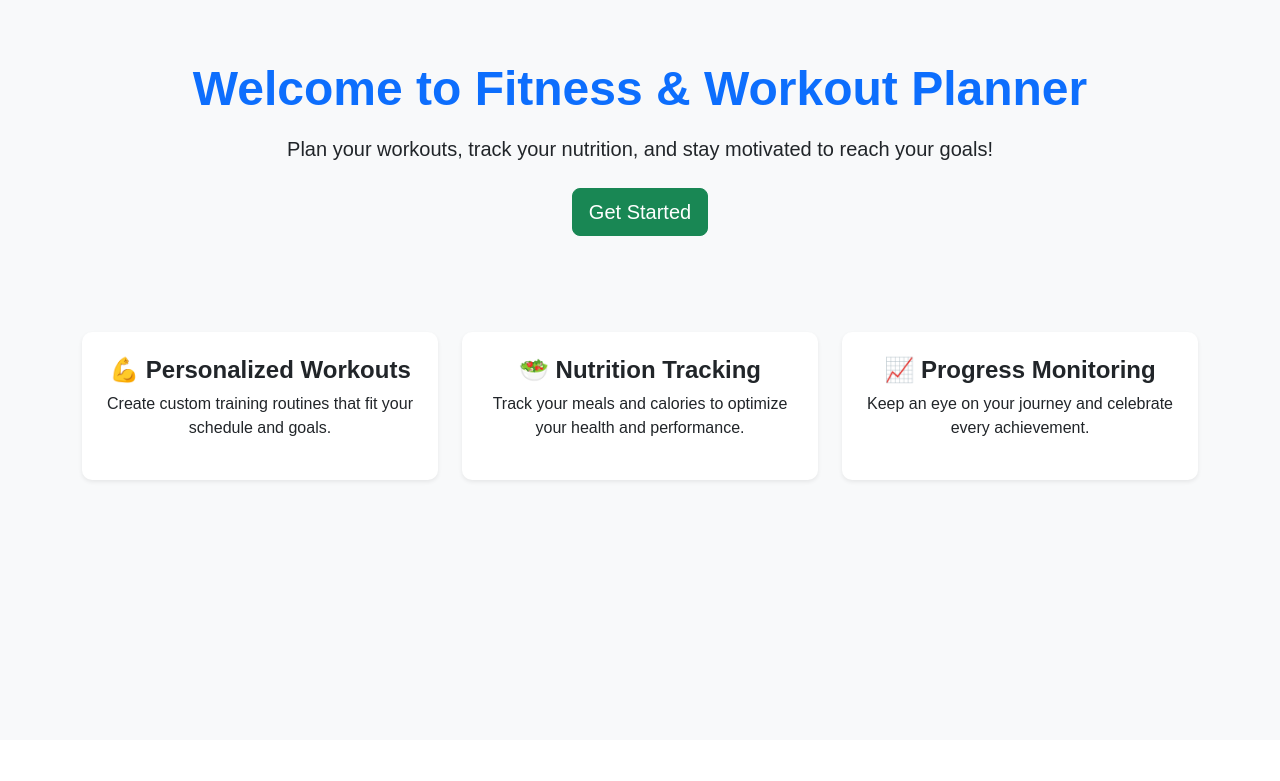
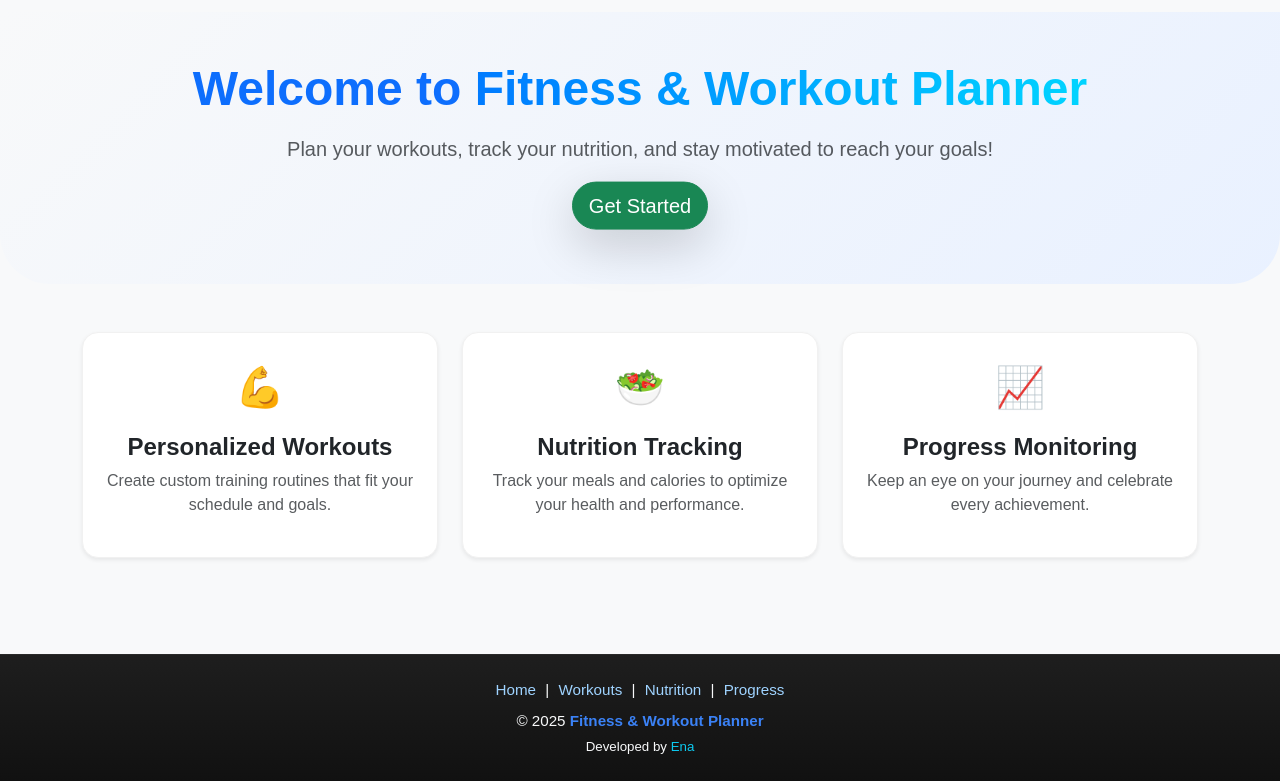
Before and after one commit to eenaa91/webprogramming, a PHP site: page / in a window 1280 px wide. Shown: the part 60-841 px from the top of the page. Before the commit the page ends 543 px from the top, so only its background shows below. Run offline with PHP 8.4, Linux system fonts and the light colour scheme.

Commit message:
Milestone 1

```diff
--- a/fitnessplanner/frontend/css/style.css
+++ b/fitnessplanner/frontend/css/style.css
@@ -44,3 +44,206 @@ footer {
   padding: 20px 0;
   text-align: center;
 }
+
+
+.card {
+  transition: transform 0.2s ease, box-shadow 0.2s ease;
+}
+
+.card:hover {
+  transform: translateY(-5px);
+  box-shadow: 0 10px 20px rgba(0, 0, 0, 0.15);
+}
+
+.collapse .card-body {
+  font-size: 0.95rem;
+  line-height: 1.6;
+}
+
+.btn-primary {
+  background: linear-gradient(135deg, #007bff, #0056d2);
+  border: none;
+}
+
+.btn-primary:hover {
+  background: linear-gradient(135deg, #0056d2, #0041a8);
+}
+
+.modal-content {
+  border: none;
+  overflow: hidden;
+}
+
+.modal-header {
+  background: linear-gradient(135deg, #007bff, #0056d2);
+}
+
+.modal-body ul {
+  padding-left: 1.2rem;
+}
+
+.modal-body li {
+  margin-bottom: 0.5rem;
+  font-size: 1.05rem;
+}
+
+/* Hero section styling */
+.hero-section {
+  background: linear-gradient(135deg, #f8f9fa, #e9f1ff);
+  border-radius: 0 0 50px 50px;
+  padding-top: 6rem;
+  padding-bottom: 6rem;
+}
+
+.text-gradient {
+  background: linear-gradient(90deg, #007bff, #00d4ff);
+  -webkit-background-clip: text;
+  -webkit-text-fill-color: transparent;
+}
+
+/* Animation keyframes */
+@keyframes fadeIn {
+  from { opacity: 0; transform: translateY(10px); }
+  to { opacity: 1; transform: translateY(0); }
+}
+
+@keyframes bounce {
+  0%, 20%, 50%, 80%, 100% { transform: translateY(0); }
+  40% { transform: translateY(-8px); }
+  60% { transform: translateY(-4px); }
+}
+
+/* Animation utility classes */
+.animate-fade {
+  animation: fadeIn 1s ease-in-out forwards;
+}
+.animate-fade-delay {
+  opacity: 0;
+  animation: fadeIn 1.2s ease-in-out 0.3s forwards;
+}
+.animate-bounce {
+  animation: bounce 2s infinite;
+}
+
+/* Feature cards */
+.feature-card {
+  background: white;
+  transition: all 0.3s ease;
+  border: 1px solid #f1f1f1;
+}
+.feature-card:hover {
+  transform: translateY(-8px);
+  box-shadow: 0 12px 24px rgba(0, 123, 255, 0.15);
+}
+.feature-icon {
+  font-size: 2.5rem;
+  color: #007bff;
+  transition: transform 0.3s ease;
+}
+.feature-card:hover .feature-icon {
+  transform: scale(1.2);
+}
+
+.footer {
+  background: linear-gradient(180deg, #1e1e1e, #111);
+  color: #e0e0e0;
+  border-top: 1px solid rgba(255, 255, 255, 0.1);
+  font-size: 0.95rem;
+}
+
+.footer a {
+  color: #9fd3ff;
+  text-decoration: none;
+  margin: 0 5px;
+  transition: color 0.3s ease;
+}
+
+.footer a:hover {
+  color: #00bfff;
+}
+
+.footer p {
+  margin: 0;
+}
+
+.footer .text-primary {
+  color: #3b82f6 !important; /* plava */
+}
+
+.chart-image {
+  max-width: 90%;
+  height: auto;
+  border-radius: 20px;
+  box-shadow: 0 6px 25px rgba(0, 0, 0, 0.15);
+  transition: transform 0.3s ease, box-shadow 0.3s ease;
+}
+
+.chart-image:hover {
+  transform: scale(1.03);
+  box-shadow: 0 10px 30px rgba(0, 0, 0, 0.25);
+}
+
+.profile-header {
+  text-align: center;
+  margin-bottom: 30px;
+}
+
+.profile-header img {
+  width: 140px;
+  height: 140px;
+  object-fit: cover;
+  border-radius: 50%;
+  border: 4px solid #007bff;
+  box-shadow: 0 0 15px rgba(0, 123, 255, 0.3);
+  transition: transform 0.3s ease, box-shadow 0.3s ease;
+}
+
+.profile-header {
+  text-align: center;
+  margin-bottom: 30px;
+}
+
+.profile-header img {
+  width: 140px;
+  height: 140px;
+  object-fit: cover;
+  border-radius: 50%;
+  border: 4px solid #007bff;
+  box-shadow: 0 0 15px rgba(0, 123, 255, 0.3);
+  transition: transform 0.3s ease, box-shadow 0.3s ease;
+}
+
+.profile-header img:hover {
+  transform: scale(1.07);
+  box-shadow: 0 0 25px rgba(0, 123, 255, 0.4);
+}
+
+.profile-header h4 {
+  margin-top: 15px;
+  font-weight: 600;
+  color: #222;
+}
+
+.profile-header p {
+  color: #666;
+  margin-bottom: 0;
+}
+
+/* === Nutrition Cards Image Fix === */
+.card-img-top {
+  height: 220px;            /* ista visina za sve slike */
+  object-fit: cover;        /* zadrži proporcije i izreži višak */
+  width: 100%;
+  border-top-left-radius: 10px;
+  border-top-right-radius: 10px;
+}
+
+/* Osiguraj da sve kartice budu iste visine */
+.card.h-100 {
+  display: flex;
+  flex-direction: column;
+}
+
+.card-body {
+  flex-grow: 1;
+}
--- a/fitnessplanner/frontend/js/main.js
+++ b/fitnessplanner/frontend/js/main.js
@@ -1,6 +1,5 @@
 const app = document.getElementById("app");
 
-// Funkcija za učitavanje stranice
 function loadPage(page) {
   fetch(`./frontend/views/${page}.html`)
     .then(response => {
@@ -9,12 +8,22 @@ function loadPage(page) {
     })
     .then(html => {
       document.getElementById("app").innerHTML = html;
+
+      // Aktiviraj JS logiku po stranici
+      if (page === "workout") {
+        initWorkoutToggles();
+      }
+
+      if (page === "nutrition") {
+        // ⬇️ Malo kašnjenje da se modal sigurno učita prije aktiviranja listenera
+        setTimeout(initNutritionModals, 100);
+      }
     })
     .catch(err => {
-      document.getElementById("app").innerHTML = `<p class="text-center text-danger mt-5">${err.message}</p>`;
+      document.getElementById("app").innerHTML =
+        `<p class="text-center text-danger mt-5">${err.message}</p>`;
     });
 }
-
 
 // Router
 function router() {
@@ -22,6 +31,134 @@ function router() {
   loadPage(hash);
 }
 
-// Event listeneri
 window.addEventListener("hashchange", router);
 window.addEventListener("load", router);
+
+// =======================
+// 🏋️ WORKOUT MODAL FUNKCIJE
+// =======================
+function initWorkoutToggles() {
+  const buttons = document.querySelectorAll(".view-btn");
+  if (!buttons.length) return;
+
+  buttons.forEach(btn => {
+    btn.addEventListener("click", () => {
+      const plan = btn.dataset.plan;
+      showWorkoutDetails(plan);
+    });
+  });
+}
+
+function showWorkoutDetails(plan) {
+  const modalTitle = document.getElementById("workoutModalLabel");
+  const modalBody = document.getElementById("workoutModalBody");
+  const modal = new bootstrap.Modal(document.getElementById("workoutModal"));
+
+  let title = "";
+  let content = "";
+
+  if (plan === "strength") {
+    title = "💪 Full Body Strength Plan";
+    content = `
+      <p>This 4-day strength plan builds endurance, flexibility, and power.</p>
+      <ul>
+        <li>Day 1 – Upper Body Strength</li>
+        <li>Day 2 – Lower Body Power</li>
+        <li>Day 3 – Core & Conditioning</li>
+        <li>Day 4 – Stretch & Mobility</li>
+      </ul>
+    `;
+  } else if (plan === "hiit") {
+    title = "🔥 Cardio & HIIT Routine";
+    content = `
+      <p>Fast-paced cardio and HIIT program to burn calories and boost stamina.</p>
+      <ul>
+        <li>Day 1 – Sprint Intervals</li>
+        <li>Day 2 – Full Body HIIT</li>
+        <li>Day 3 – Stretch & Recovery</li>
+      </ul>
+    `;
+  } else if (plan === "upper") {
+    title = "🏋️ Upper Body Focus";
+    content = `
+      <p>Targeted program for building your chest, back, arms, and shoulders.</p>
+      <ul>
+        <li>Day 1 – Chest & Triceps</li>
+        <li>Day 2 – Back & Biceps</li>
+        <li>Day 3 – Shoulders</li>
+        <li>Day 4 – Arms & Core</li>
+        <li>Day 5 – Recovery & Mobility</li>
+      </ul>
+    `;
+  }
+
+  modalTitle.innerHTML = title;
+  modalBody.innerHTML = content;
+  modal.show();
+}
+
+// =======================
+// 🍽️ NUTRITION MODAL FUNKCIJE
+// =======================
+function initNutritionModals() {
+  const buttons = document.querySelectorAll(".nutrition-btn");
+  if (!buttons.length) return;
+
+  buttons.forEach(btn => {
+    btn.addEventListener("click", () => {
+      const plan = btn.dataset.plan;
+      showNutritionDetails(plan);
+    });
+  });
+}
+
+function showNutritionDetails(plan) {
+  const modalEl = document.getElementById("nutritionModal");
+  if (!modalEl) return; // sigurnosna provjera
+
+  const modalTitle = document.getElementById("nutritionModalLabel");
+  const modalBody = document.getElementById("nutritionModalBody");
+  const modal = new bootstrap.Modal(modalEl);
+
+  let title = "";
+  let content = "";
+
+  if (plan === "protein") {
+    title = "🥩 High Protein Plan";
+    content = `
+      <p>This plan helps build lean muscle and speed up recovery.</p>
+      <ul>
+        <li>🍳 Breakfast – Omelet with spinach and feta</li>
+        <li>🍗 Lunch – Grilled chicken with quinoa and veggies</li>
+        <li>🍣 Dinner – Salmon with brown rice and broccoli</li>
+        <li>🥜 Snacks – Greek yogurt, almonds, or protein shake</li>
+      </ul>
+    `;
+  } else if (plan === "balanced") {
+    title = "🥗 Balanced Diet Plan";
+    content = `
+      <p>Perfect balance of carbs, protein, and fats for steady energy.</p>
+      <ul>
+        <li>🥣 Breakfast – Oatmeal with fruits and honey</li>
+        <li>🥗 Lunch – Chicken salad with avocado</li>
+        <li>🍝 Dinner – Whole-grain pasta with turkey and veggies</li>
+        <li>🍎 Snacks – Mixed nuts or fresh fruit</li>
+      </ul>
+    `;
+  } else if (plan === "vegan") {
+    title = "🌱 Vegan Energy Plan";
+    content = `
+      <p>Boost endurance with plant-based nutrition.</p>
+      <ul>
+        <li>🥑 Breakfast – Smoothie with oats, banana, and almond milk</li>
+        <li>🥙 Lunch – Lentil wrap with hummus</li>
+        <li>🍛 Dinner – Tofu stir-fry with brown rice</li>
+        <li>🥜 Snacks – Nuts, seeds, and protein bars</li>
+      </ul>
+    `;
+  }
+
+  modalTitle.innerHTML = title;
+  modalBody.innerHTML = content;
+  modal.show();
+}
--- a/fitnessplanner/frontend/views/home.html
+++ b/fitnessplanner/frontend/views/home.html
@@ -1,32 +1,43 @@
-<section class="text-center bg-light py-5">
-  <div class="container">
-    <h1 class="display-5 fw-bold mb-3 text-primary">Welcome to Fitness & Workout Planner</h1>
-    <p class="lead mb-4">
-      Plan your workouts, track your nutrition, and stay motivated to reach your goals!
-    </p>
-    <a href="#register" class="btn btn-success btn-lg">Get Started</a>
+<section class="text-center py-5 hero-section">
+  <h1 class="display-5 fw-bold text-primary mb-3 animate-fade">Welcome to <span class="text-gradient">Fitness & Workout Planner</span></h1>
+  <p class="lead text-muted mb-4 animate-fade-delay">
+    Plan your workouts, track your nutrition, and stay motivated to reach your goals!
+  </p>
+  <a href="#login" class="btn btn-success btn-lg rounded-pill shadow-lg animate-bounce">Get Started</a>
+</section>
+
+<section class="container py-5">
+  <div class="row text-center g-4">
+
+    <div class="col-md-4">
+      <div class="feature-card p-4 shadow-sm rounded-4 h-100">
+        <div class="feature-icon mb-3">💪</div>
+        <h4 class="fw-bold">Personalized Workouts</h4>
+        <p class="text-muted">
+          Create custom training routines that fit your schedule and goals.
+        </p>
+      </div>
+    </div>
+
+    <div class="col-md-4">
+      <div class="feature-card p-4 shadow-sm rounded-4 h-100">
+        <div class="feature-icon mb-3">🥗</div>
+        <h4 class="fw-bold">Nutrition Tracking</h4>
+        <p class="text-muted">
+          Track your meals and calories to optimize your health and performance.
+        </p>
+      </div>
+    </div>
+
+    <div class="col-md-4">
+      <div class="feature-card p-4 shadow-sm rounded-4 h-100">
+        <div class="feature-icon mb-3">📈</div>
+        <h4 class="fw-bold">Progress Monitoring</h4>
+        <p class="text-muted">
+          Keep an eye on your journey and celebrate every achievement.
+        </p>
+      </div>
+    </div>
+
   </div>
 </section>
-
-<section class="container text-center py-5">
-  <div class="row">
-    <div class="col-md-4 mb-4">
-      <div class="card shadow-sm p-4">
-        <h4>💪 Personalized Workouts</h4>
-        <p>Create custom training routines that fit your schedule and goals.</p>
-      </div>
-    </div>
-    <div class="col-md-4 mb-4">
-      <div class="card shadow-sm p-4">
-        <h4>🥗 Nutrition Tracking</h4>
-        <p>Track your meals and calories to optimize your health and performance.</p>
-      </div>
-    </div>
-    <div class="col-md-4 mb-4">
-      <div class="card shadow-sm p-4">
-        <h4>📈 Progress Monitoring</h4>
-        <p>Keep an eye on your journey and celebrate every achievement.</p>
-      </div>
-    </div>
-  </div>
-</section>
--- a/fitnessplanner/frontend/views/progress.html
+++ b/fitnessplanner/frontend/views/progress.html
@@ -33,7 +33,8 @@
     </div>
 
     <div class="text-center mb-5">
-      <img src="https://placehold.co/700x300?text=Progress+Chart" class="img-fluid rounded shadow" alt="Progress chart">
+      <img src="assets/images/progresschart.jpg" class="img-fluid rounded shadow chart-image" alt="Progress Chart">
+
       <p class="text-muted mt-2">Progress over the last 6 weeks</p>
     </div>
 
--- a/fitnessplanner/index.html
+++ b/fitnessplanner/index.html
@@ -44,3 +44,17 @@
   <script src="./frontend/js/main.js"></script>
 </body>
 </html>
+
+<!-- Footer -->
+<footer class="footer text-light py-4 mt-5">
+  <div class="container text-center">
+    <div class="mb-2">
+      <a href="#home" class="footer-link">Home</a> |
+      <a href="#workout" class="footer-link">Workouts</a> |
+      <a href="#nutrition" class="footer-link">Nutrition</a> |
+      <a href="#progress" class="footer-link">Progress</a>
+    </div>
+    <p class="mb-1">&copy; 2025 <span class="text-primary fw-semibold">Fitness & Workout Planner</span></p>
+    <p class="small mb-0">Developed by <span class="text-info">Ena</span></p>
+  </div>
+</footer>
```
Also changed, not shown: fitnessplanner/frontend/views/nutrition.html (+49 -30 lines), fitnessplanner/frontend/views/profile.html (+74 -6 lines), fitnessplanner/frontend/views/workout.html (+33 -31 lines), fitnessplanner/web.html (added, +13 -0 lines), fitnessplanner/README.md (added), fitnessplanner/assets/images/ERD-DIAGRAM.png (added), fitnessplanner/assets/images/profilepicture.jpg (added), fitnessplanner/assets/images/progresschart.jpg (added).
